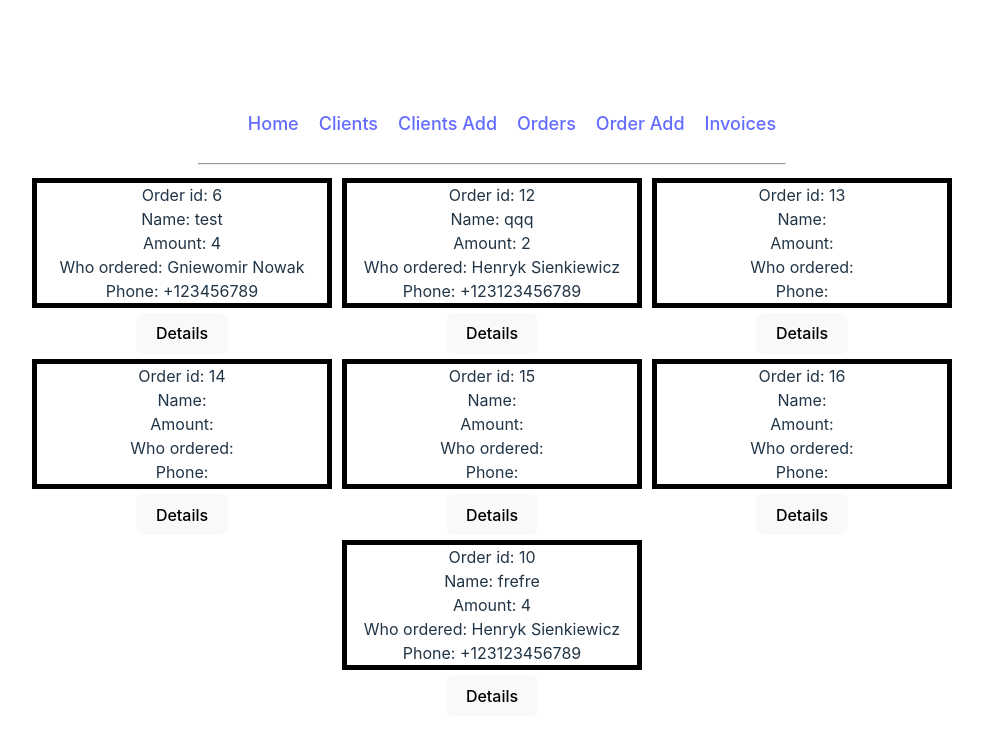
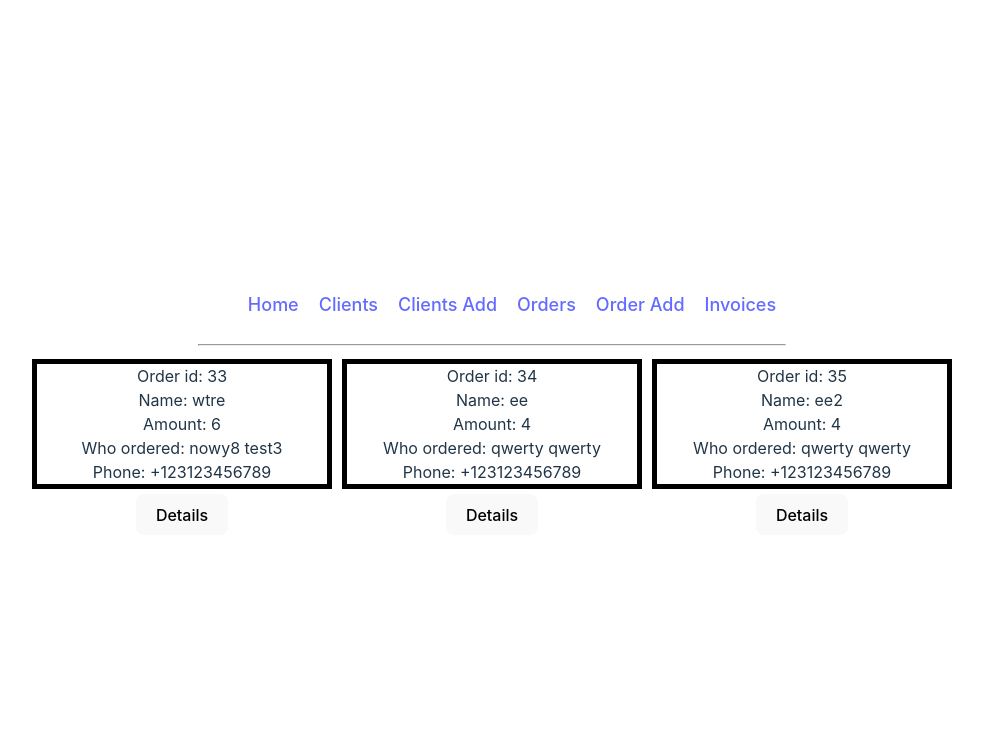
Before and after one commit to magdalsen/react-exercise-app, a React (Vite) app: page /orders in a window 1280 px wide. Shown: the top 740 px of the page, without its empty margins (148-1131 px from the left). Built offline with nearby package versions, Linux system fonts and the light colour scheme; data requests are answered from the project's data file.

Commit message:
add orders mutation v1

```diff
--- a/data/db.json
+++ b/data/db.json
@@ -80,7 +80,7 @@
     {
       "imgSrc": "https://images.unsplash.com/photo-1661869535393-872dea2d9f8d?ixlib=rb-1.2.1&ixid=MnwxMjA3fDB8MHxwaG90by1wYWdlfHx8fGVufDB8fHx8&auto=format&fit=crop&w=1887&q=80",
       "name": "katarzyna",
-      "surname": "fdsfcsd",
+      "surname": "nowakowska4",
       "street": "fdsfsd",
       "postCode": "66-666f",
       "town": "ffds",
@@ -90,8 +90,8 @@
     },
     {
       "imgSrc": "https://images.unsplash.com/photo-1661869535393-872dea2d9f8d?ixlib=rb-1.2.1&ixid=MnwxMjA3fDB8MHxwaG90by1wYWdlfHx8fGVufDB8fHx8&auto=format&fit=crop&w=1887&q=80",
-      "name": "rere2312",
-      "surname": "aaa",
+      "name": "qwerty2",
+      "surname": "qwerty",
       "street": "dfcsf",
       "postCode": "66-666",
       "town": "fdsfsd",
@@ -101,7 +101,7 @@
     },
     {
       "imgSrc": "https://images.unsplash.com/photo-1661869535393-872dea2d9f8d?ixlib=rb-1.2.1&ixid=MnwxMjA3fDB8MHxwaG90by1wYWdlfHx8fGVufDB8fHx8&auto=format&fit=crop&w=1887&q=80",
-      "name": "nowy2",
+      "name": "nowy9",
       "surname": "test3",
       "street": "aaha",
       "postCode": "69-789",
@@ -113,76 +113,28 @@
   ],
   "orders": [
     {
-      "title": "test",
-      "amount": 4,
-      "orderOwner": "Gniewomir Nowak",
-      "phoneNumber": "+123456789",
-      "id": 6,
-      "ownerId": [
-        {
-          "id": 4,
-          "imgSrc": "https://images.unsplash.com/photo-1661869535393-872dea2d9f8d?ixlib=rb-1.2.1&ixid=MnwxMjA3fDB8MHxwaG90by1wYWdlfHx8fGVufDB8fHx8&auto=format&fit=crop&w=1887&q=80",
-          "name": "Gniewomir",
-          "surname": "Nowak",
-          "street": "TestStreet",
-          "postCode": "00-123",
-          "town": "Wrocław",
-          "subRegion": "małopolskie",
-          "phoneNumber": "+48 123 456 789"
-        }
-      ]
+      "title": "wtre",
+      "amount": 6,
+      "orderOwner": "nowy8 test3",
+      "phoneNumber": "+123123456789",
+      "ownerId": 13,
+      "id": 33
     },
     {
-      "title": "qqq",
-      "amount": 2,
-      "orderOwner": "Henryk Sienkiewicz",
+      "title": "ee",
+      "amount": 4,
+      "orderOwner": "qwerty qwerty",
       "phoneNumber": "+123123456789",
-      "id": 12,
-      "ownerId": [
-        {
-          "id": 2,
-          "imgSrc": "https://images.unsplash.com/photo-1661869535393-872dea2d9f8d?ixlib=rb-1.2.1&ixid=MnwxMjA3fDB8MHxwaG90by1wYWdlfHx8fGVufDB8fHx8&auto=format&fit=crop&w=1887&q=80",
-          "name": "Henryk",
-          "surname": "Sienkiewicz",
-          "street": "TestStreet",
-          "postCode": "00-123",
-          "town": "Warszawa",
-          "subRegion": "mazowieckie",
-          "phoneNumber": "+48 123 456 789"
-        }
-      ]
+      "ownerId": 9,
+      "id": 34
     },
     {
-      "id": 13
-    },
-    {
-      "id": 14
-    },
-    {
-      "id": 15
-    },
-    {
-      "id": 16
-    },
-    {
-      "title": "frefre",
+      "title": "ee2",
       "amount": 4,
-      "orderOwner": "Henryk Sienkiewicz",
+      "orderOwner": "qwerty qwerty",
       "phoneNumber": "+123123456789",
-      "id": 10,
-      "ownerId": [
-        {
-          "id": 2,
-          "imgSrc": "https://images.unsplash.com/photo-1661869535393-872dea2d9f8d?ixlib=rb-1.2.1&ixid=MnwxMjA3fDB8MHxwaG90by1wYWdlfHx8fGVufDB8fHx8&auto=format&fit=crop&w=1887&q=80",
-          "name": "Henryk",
-          "surname": "Sienkiewicz",
-          "street": "TestStreet",
-          "postCode": "00-123",
-          "town": "Warszawa",
-          "subRegion": "mazowieckie",
-          "phoneNumber": "+48 123 456 789"
-        }
-      ]
+      "ownerId": 9,
+      "id": 35
     }
   ]
 }
--- a/src/components/FormOrder.tsx
+++ b/src/components/FormOrder.tsx
@@ -1,5 +1,5 @@
+import { useQuery } from "@tanstack/react-query";
 import { useFormik } from "formik";
-import { useEffect, useState } from "react";
 import * as yup from "yup"
 import {InferType} from "yup"
 import { CardProps } from "./Cards";
@@ -15,31 +15,26 @@ const yupSchema=yup.object({
 export type FormValues = InferType<typeof yupSchema>;
 
 export const FormOrder = () => {
-    const [order, setOrder] = useState<FormValues[]>([]);
-    const [client, setClient] = useState<CardProps[]>([]);
-    const [postData, setPostId] = useState();
-    const singleOrder = {...order};
+    const addOrder = async (values:FormValues) => {
+        const response = await fetch(`http://localhost:8000/orders`, {
+          method: "POST",
+           headers: {"Content-type": "application/json;charset=UTF-8"},
+          body: JSON.stringify(values),
+        });
+        if (!response.ok) {
+          return {};
+        }
+        const data = await response.json();
+        return data;
+    }
 
-    useEffect(() => {
-        const requestOptions = {
-            method: 'POST',
-            headers: { 'Content-Type': 'application/json' },
-            body: JSON.stringify(singleOrder[0])
-        };
-        fetch('http://localhost:8000/orders', requestOptions)
-            .then(response => response.json())
-            .then(data => setPostId(data))
-    }, [order]);
-
-    useEffect(() => {
-        fetch('http://localhost:8000/clients')
-          .then(res => {
-            return res.json();
-          })
-          .then((data) => {
-            setClient(data);
-          })
-      }, []);
+    const fetchFn = async () => {
+        const response = await fetch('http://localhost:8000/clients');
+        const res = await response.json();
+        const data = await res;
+        return data;
+    }
+    const {data, isLoading, error}=useQuery<CardProps[]>(["clients"],fetchFn);
 
     const formik = useFormik<FormValues>({
     initialValues: {
@@ -49,16 +44,25 @@ export const FormOrder = () => {
       phoneNumber: ""
     },
     onSubmit: (values:FormValues) => {
-        const ownerId = client.filter((el)=>{
-            if ((el.name).concat(" ", el.surname) === values.orderOwner) {
+        const ownerIdFilter = data && data.filter((el)=>{
+            if (`${el.name} ${el.surname}` === values.orderOwner) {
                 return el.id;
             }
-        })
-        setOrder(prev=>[{...values, id: Math.floor(Math.random() * 10) + 4, ownerId}]);
+        });
+        const ownerId = ownerIdFilter && ownerIdFilter[0].id;
+        const id = {ownerId};
+        addOrder({...values, ...id});
         alert(`Order ${values.title} added!`);
     },
     validationSchema: yupSchema,
   });
+
+  if(error){
+    return <p>Cannot get data</p>
+  }
+  if (isLoading) {
+    return <p>Loading...</p>;
+  }
 
   return (
     <>
@@ -90,8 +94,8 @@ export const FormOrder = () => {
             <div>
                 <label htmlFor="orderOwner">Order Owner</label>
                 <select name="orderOwner" id="orderOwner" value={formik.values.orderOwner} onChange={formik.handleChange}>
-                    {client.map((el)=>(
-                            <option>{(el.name).concat(" ", el.surname)}</option>
+                    {data && data.map((el)=>(
+                            <option>{`${el.name} ${el.surname}`}</option>
                     ))}
                 </select>
             </div>
--- a/src/components/OrderDetails.tsx
+++ b/src/components/OrderDetails.tsx
@@ -3,33 +3,63 @@ import { useParams } from "react-router-dom";
 import { useEffect, useState } from "react";
 import 'react-confirm-alert/src/react-confirm-alert.css';
 import { OrderProps } from "./Order";
+import { useMutation, useQuery, useQueryClient } from "@tanstack/react-query";
 
 export const OrderDetails = () => {
     const { id } = useParams();
-    const [order, setOrder] = useState<OrderProps>([]);
+    const queryClient = useQueryClient();
+
+    const fetchFn = async () => {
+        const response =  await fetch(`http://localhost:8000/orders/${id}`)
+        const res =  await response.json();
+        const data =  await res;
+        return data;
+      }
+      const {data,isLoading,error}=useQuery([`orders/${id}`],fetchFn);
+
+      const fetchFn2 = async () => {
+        const response =  await fetch(`http://localhost:8000/orders/${id}`)
+        const res =  await response.json();
+        const data =  await res;
+        const response2 = await fetch(`http://localhost:8000/clients/${data.ownerId}`);
+        const res2 = await response2.json();
+        const data2 = await res2;
+        return data2;
+      }
+      const {data:data2}=useQuery([`clients/${data && data.ownerId}`],fetchFn2);
 
     useEffect(() => {
-        fetch(`http://localhost:8000/orders/${id}`)
-          .then(res => {
-            return res.json();
-          })
-          .then((data) => {
-            setOrder(data);
-          })
-    }, []);
+        mutation.mutate(data);
+      }, []);
+
+       const mutation = useMutation(async ()=>{return await fetchFn()}, {
+        onSuccess: () => {
+          queryClient.invalidateQueries([`orders/${id}`]);
+        },
+        onError: () => {
+          throw new Error("Something went wrong :(");
+        }
+      });
+
+      if(error){
+        return <p>Cannot get orders</p>
+      }
+      if (isLoading) {
+        return <p>Loading...</p>;
+      }
 
     return (
         <div>
             Informacje o zamówieniu:
             <div>
                 <div>Order Id: {id}</div>
-                <div>Name: {order.title}</div>
-                <div>Amount: {order.amount}</div>
-                <div>Who ordered: {order.orderOwner}</div>
-                <div>Phone: {order.phoneNumber}</div>
+                <div>Name: {data.title}</div>
+                <div>Amount: {data.amount}</div>
+                <div>Who ordered: {data2?.name} {data2?.surname}</div>
+                <div>Phone: {data.phoneNumber}</div>
             </div>
             <div>
-                <Link to={`/clients/${order.ownerId !== undefined ? order.ownerId[0].id : []}`}>
+                <Link to={`/clients/${data.ownerId}`}>
                     <button type="button">Show Client</button>
                 </Link>
                 <Link to="/orders">
--- a/src/components/pages/Clients.tsx
+++ b/src/components/pages/Clients.tsx
@@ -32,7 +32,7 @@ const Clients = () => {
     }, []);
 
     if(error){
-      return <p>Cannot get orders</p>
+      return <p>Cannot get data</p>
     }
     if (isLoading) {
       return <p>Loading...</p>;
--- a/src/components/pages/Orders.tsx
+++ b/src/components/pages/Orders.tsx
@@ -1,26 +1,56 @@
+import { useMutation, useQuery, useQueryClient } from '@tanstack/react-query'
 import { useEffect, useState } from 'react'
 import { Link } from 'react-router-dom'
 import { Order, OrderProps } from '../Order'
 import { Wrapper } from '../Wrapper'
 
 const Orders = () => {
-    const [order, setOrder] = useState<OrderProps[]>([]);
+  const queryClient = useQueryClient();
 
-    useEffect(() => {
-        fetch('http://localhost:8000/orders')
-          .then(res => {
-            return res.json();
-          })
-          .then((data) => {
-            console.log(data);
-            setOrder(data);
-          })
+      const fetchFn2 = async () => {
+        const response =  await fetch(`http://localhost:8000/orders`)
+        const res =  await response.json();
+        const data =  await res;
+        // await data.map(async (el: { ownerId: any })=>{
+        //   const response2 = await fetch(`http://localhost:8000/clients/${el.ownerId}`);
+        //   const res2 = await response2.json();
+        //   const data2 = await res2;
+        //   return data2;
+        // })
+        const response2 = await fetch(`http://localhost:8000/clients`);
+        const res2 = await response2.json();
+        const data2 = await res2;
+        return data;
+      }
+
+      const {data:data, isLoading, error}=useQuery(['clients', 'orders'],fetchFn2);
+      console.log(data);
+
+
+      const mutation = useMutation(async ()=>{return await fetchFn2()}, {
+        onSuccess: () => {
+          queryClient.invalidateQueries(["clients", "orders"]);
+        },
+        onError: () => {
+          throw new Error("Something went wrong :(");
+        }
+      });
+
+      useEffect(() => {
+        mutation.mutate(data);
       }, []);
+
+      if(error){
+        return <p>Cannot get orders</p>
+      }
+      if (isLoading) {
+        return <p>Loading...</p>;
+      }
 
   return (
      <div>
         <Wrapper>
-            {Object.values(order).map((el) => (
+            {data.map((el: OrderProps) => (
               <div key={el.id}>
                 <Order {...el} />
                 <Link to={`/orders/${el.id}`}>
```
